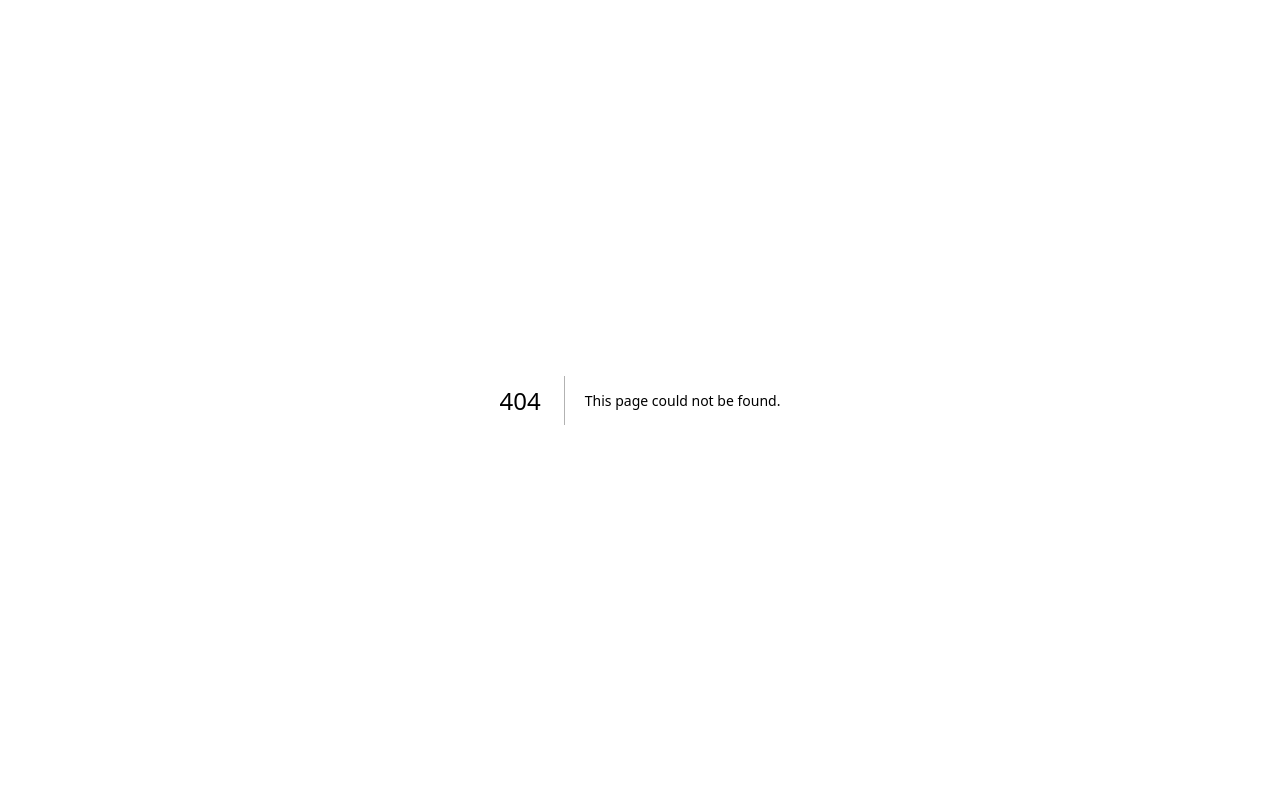
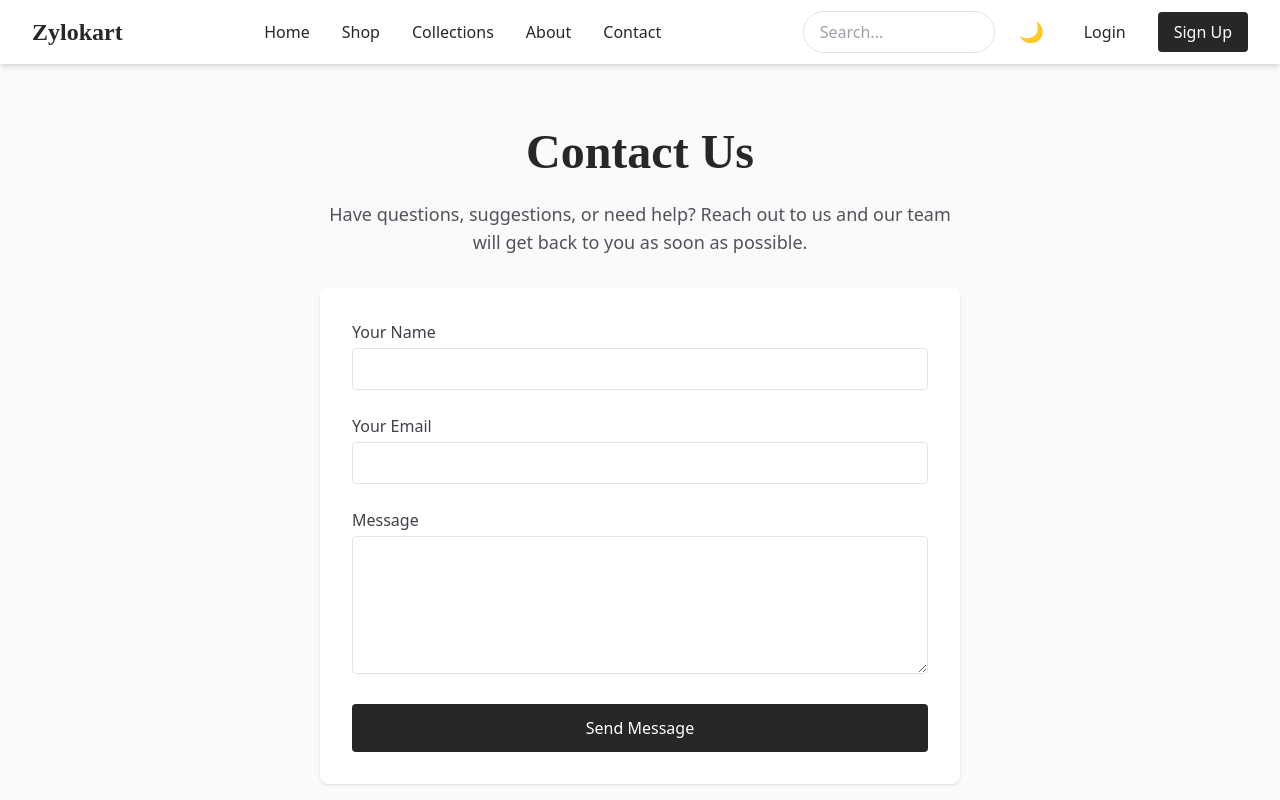
Before and after one commit to sohom-21/zylokart_full_project, a Next.js app: page /pages/contact-us in a window 1280 px wide. Before the commit this address had no page. Shown: the top 800 px of the page. Built offline with nearby package versions, Linux system fonts and the light colour scheme.

Commit message:
add contact form with email functionality using nodemailer

```diff
--- a/package.json
+++ b/package.json
@@ -13,6 +13,7 @@
     "dotenv": "^16.5.0",
     "next": "15.3.3",
     "next-themes": "^0.4.6",
+    "nodemailer": "^7.0.3",
     "react": "^19.0.0",
     "react-dom": "^19.0.0",
     "react-icons": "^5.5.0"
--- /dev/null
+++ b/src/app/api/contact/route.js
@@ -0,0 +1,32 @@
+export const runtime = 'nodejs';
+
+import nodemailer from 'nodemailer'
+
+export async function POST(req) {
+  const { name, email, message } = await req.json()
+
+  const transporter = nodemailer.createTransport({
+    service: 'gmail',
+    auth: {
+      user: process.env.NEXT_PUBLIC_CONTACT_EMAIL,
+      pass: process.env.NEXT_PUBLIC_CONTACT_EMAIL_PASS,
+    },
+  })
+
+  const mailOptions = {
+    from: process.env.NEXT_PUBLIC_CONTACT_EMAIL,
+    to: 'manas.raj.8271@gmail.com',
+    subject: `New Contact Form Submission from ${name}`,
+    text: `Name: ${name}\nEmail: ${email}\n\nMessage:\n${message}`,
+  }
+
+  try {
+    console.log('Attempting to send email:', mailOptions)
+    const info = await transporter.sendMail(mailOptions)
+    console.log('Email sent:', info)
+    return new Response(JSON.stringify({ success: true }), { status: 200 })
+  } catch (error) {
+    console.error('Nodemailer error:', error)
+    return new Response(JSON.stringify({ success: false, error: error.message }), { status: 500 })
+  }
+}
--- a/src/app/components/Navbar.js
+++ b/src/app/components/Navbar.js
@@ -26,10 +26,10 @@ export default function Navbar() {
             <Link href="/collections" className="font-medium hover:text-zinc-600 dark:text-zinc-400 dark:hover:text-white">
               Collections
             </Link>
-            <Link href="/about" className="font-medium hover:text-zinc-600 dark:text-zinc-400 dark:hover:text-white">
+            <Link href="/pages/about" className="font-medium hover:text-zinc-600 dark:text-zinc-400 dark:hover:text-white">
               About
             </Link>
-            <Link href="/contact" className="font-medium hover:text-zinc-600 dark:text-zinc-400 dark:hover:text-white">
+            <Link href="/pages/contact-us" className="font-medium hover:text-zinc-600 dark:text-zinc-400 dark:hover:text-white">
               Contact
             </Link>
           </div>
@@ -90,7 +90,7 @@ export default function Navbar() {
             <Link href="/pages/about" className="block font-medium hover:text-zinc-600 dark:text-zinc-400 dark:hover:text-white" onClick={() => setMenuOpen(false)}>
               About
             </Link>
-            <Link href="/contact" className="block font-medium hover:text-zinc-600 dark:text-zinc-400 dark:hover:text-white" onClick={() => setMenuOpen(false)}>
+            <Link href="/pages/contact-us" className="block font-medium hover:text-zinc-600 dark:text-zinc-400 dark:hover:text-white" onClick={() => setMenuOpen(false)}>
               Contact
             </Link>
             <div className="flex items-center space-x-2 mt-4">
--- /dev/null
+++ b/src/app/pages/contact-us/page.js
@@ -0,0 +1,105 @@
+'use client'
+import { useState } from 'react'
+import Navbar from '../../components/Navbar'
+import Footer from '../../components/Footer'
+
+export default function ContactUs() {
+  const [form, setForm] = useState({ name: '', email: '', message: '' })
+  const [loading, setLoading] = useState(false)
+  const [success, setSuccess] = useState(false)
+  const [error, setError] = useState('')
+
+  const handleChange = e => setForm({ ...form, [e.target.name]: e.target.value })
+
+  const handleSubmit = async e => {
+    e.preventDefault()
+    setLoading(true)
+    setError('')
+    setSuccess(false)
+    try {
+      const res = await fetch('/api/contact', {
+        method: 'POST',
+        headers: { 'Content-Type': 'application/json' },
+        body: JSON.stringify(form),
+      })
+      if (!res.ok) throw new Error('Failed to send message')
+      setSuccess(true)
+      setForm({ name: '', email: '', message: '' })
+    } catch {
+      setError('Something went wrong. Please try again later.')
+    }
+    setLoading(false)
+  }
+
+  return (
+    <div className="min-h-screen flex flex-col bg-neutral-50">
+      <Navbar />
+      <main className="flex-1 max-w-2xl mx-auto px-4 py-16">
+        <h1 className="text-4xl md:text-5xl font-bold font-['Playfair_Display'] text-zinc-800 mb-6 text-center">
+          Contact Us
+        </h1>
+        <p className="text-lg text-zinc-600 mb-8 text-center">
+          Have questions, suggestions, or need help? Reach out to us and our team will get back to you as soon as possible.
+        </p>
+        <form onSubmit={handleSubmit} className="space-y-6 bg-white rounded-lg shadow p-8">
+          <div>
+            <label className="block mb-1 font-medium text-zinc-700">Your Name</label>
+            <input
+              type="text"
+              name="name"
+              value={form.name}
+              onChange={handleChange}
+              required
+              className="w-full px-4 py-2 border border-zinc-200 rounded focus:outline-none focus:ring-2 focus:ring-zinc-200"
+            />
+          </div>
+          <div>
+            <label className="block mb-1 font-medium text-zinc-700">Your Email</label>
+            <input
+              type="email"
+              name="email"
+              value={form.email}
+              onChange={handleChange}
+              required
+              className="w-full px-4 py-2 border border-zinc-200 rounded focus:outline-none focus:ring-2 focus:ring-zinc-200"
+            />
+          </div>
+          <div>
+            <label className="block mb-1 font-medium text-zinc-700">Message</label>
+            <textarea
+              name="message"
+              rows={5}
+              value={form.message}
+              onChange={handleChange}
+              required
+              className="w-full px-4 py-2 border border-zinc-200 rounded focus:outline-none focus:ring-2 focus:ring-zinc-200"
+            />
+          </div>
+          <button
+            type="submit"
+            className="w-full py-3 bg-zinc-800 text-white rounded font-medium hover:bg-zinc-900 transition"
+          >
+            {loading ? 'Sending...' : 'Send Message'}
+          </button>
+          {success && (
+            <div className="mt-4 text-center text-emerald-600">
+              Message sent successfully!
+            </div>
+          )}
+          {error && (
+            <div className="mt-4 text-center text-red-600">
+              {error}
+            </div>
+          )}
+        </form>
+        <div className="mt-8 text-center text-zinc-600">
+          Or email us directly at{' '}
+          <a href="mailto:manas.raj.8271@gmail.com" className="underline hover:text-amber-500">
+            manas.raj.8271@gmail.com
+          </a>
+        </div>
+      </main>
+      <Footer />
+    </div>
+  )
+}
```
Also changed, not shown: 1 other file (tests, documents, lock files or other folders).
